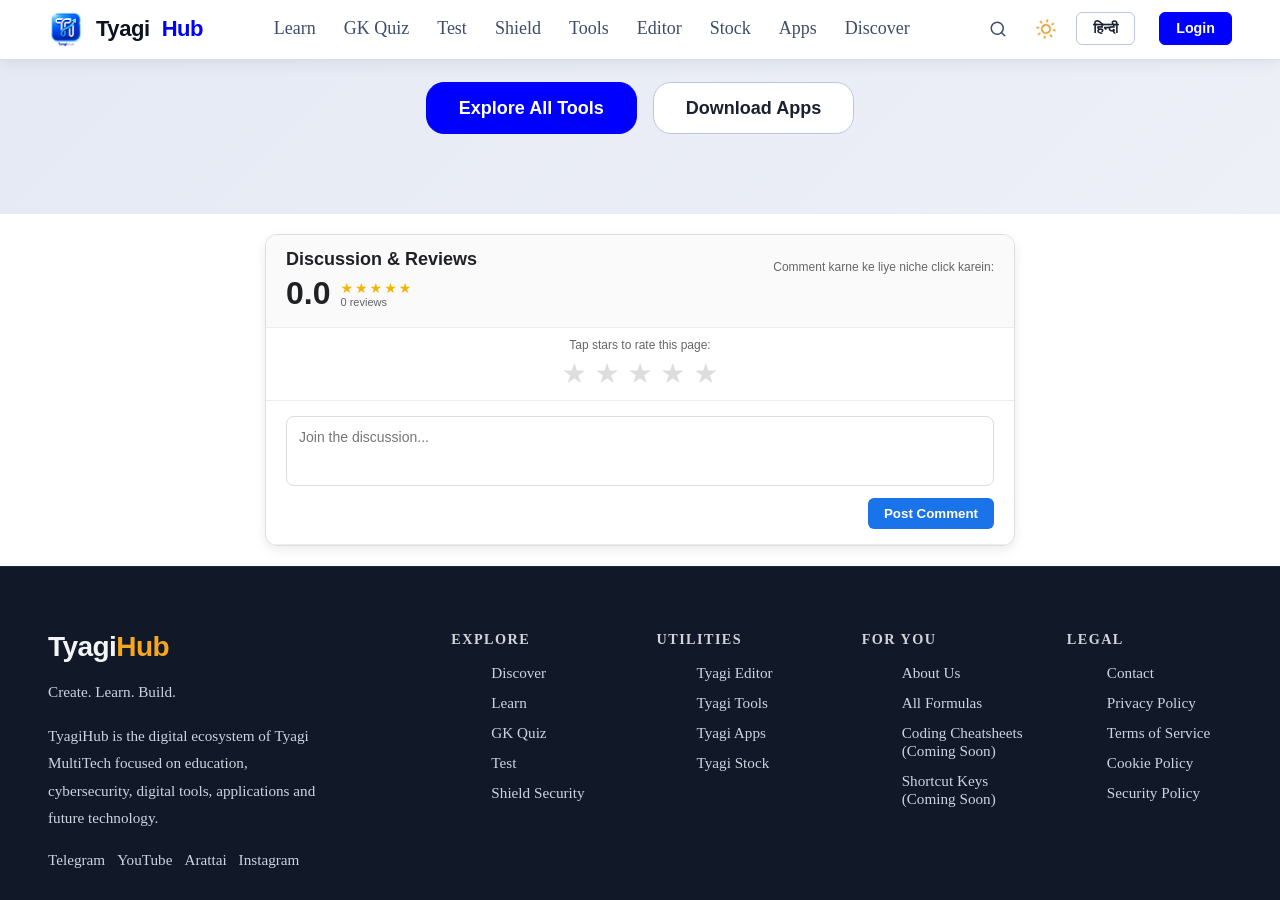
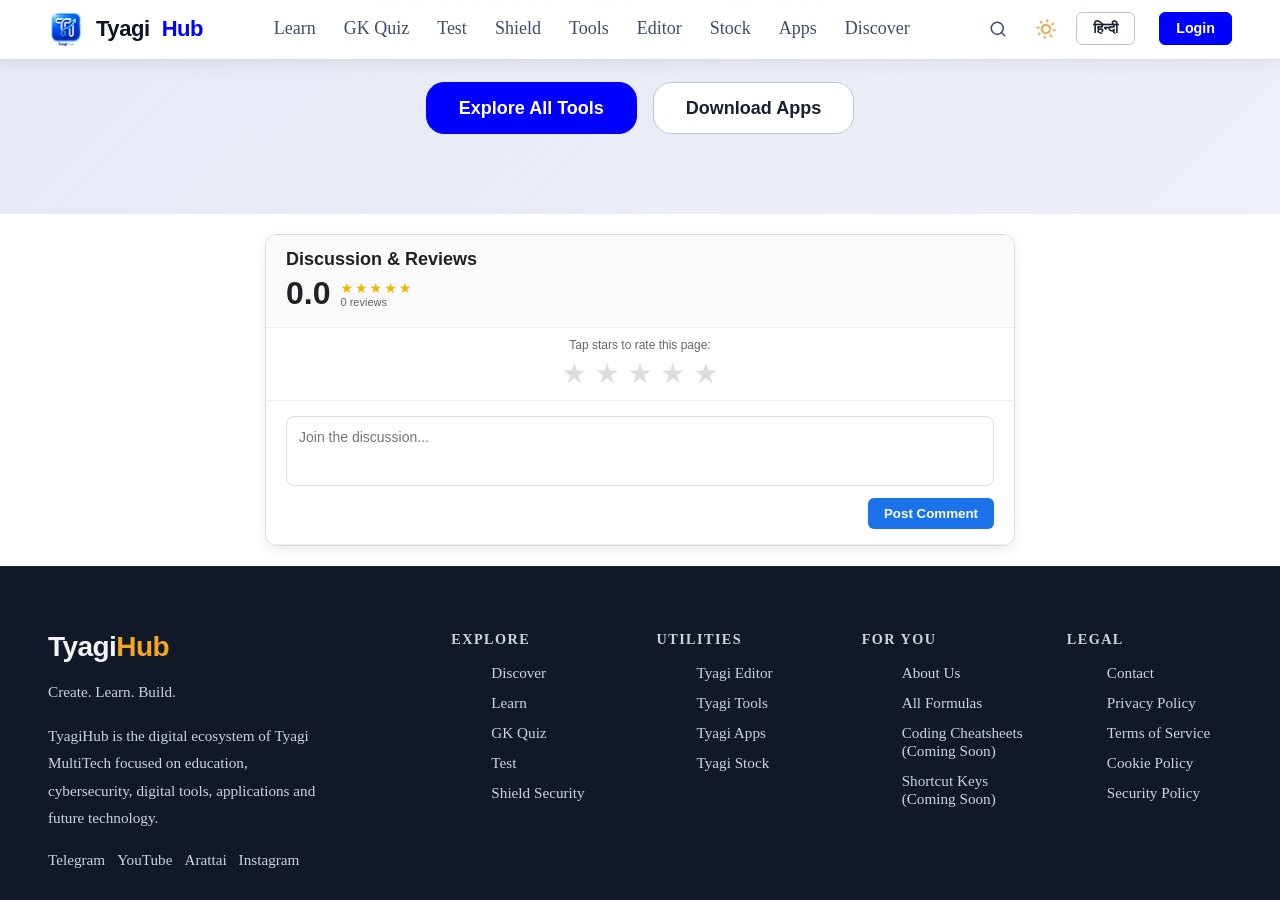
Before and after one commit to HimanshuTyagiJi/TyagiHub, a Jekyll site: the page built from index.html, in a window 1280 px wide and 900 px high, scrolled down 6073 px. Built offline with Jekyll 4.4.1, drawn with Linux system fonts in a browser that asks for light colours; comment, search, counter and statistics services are not loaded.

Commit message:
Update default.html

```diff
--- a/_layouts/default.html
+++ b/_layouts/default.html
@@ -177,8 +177,7 @@
 
     <div id="tc-auth-zone">
       <div id="tc-auth-gate" style="display: block; padding: 10px 0;">
-        <p style="font-size: 12px; color: #666; margin: 0 0 8px 0;">Comment karne ke liye niche click karein:</p>
-        <div class="g_id_signin" data-type="standard" data-size="large" data-theme="filled_blue" data-text="signin_with" data-shape="pill"></div>
+          <div class="g_id_signin" data-type="standard" data-size="large" data-theme="filled_blue" data-text="signin_with" data-shape="pill"></div>
       </div>
       <div id="tc-user-pill" style="display:none" class="tc-user-pill">
         <img id="tc-user-pfp" src="" class="tc-pfp-small" alt="User Profile Image">
```
